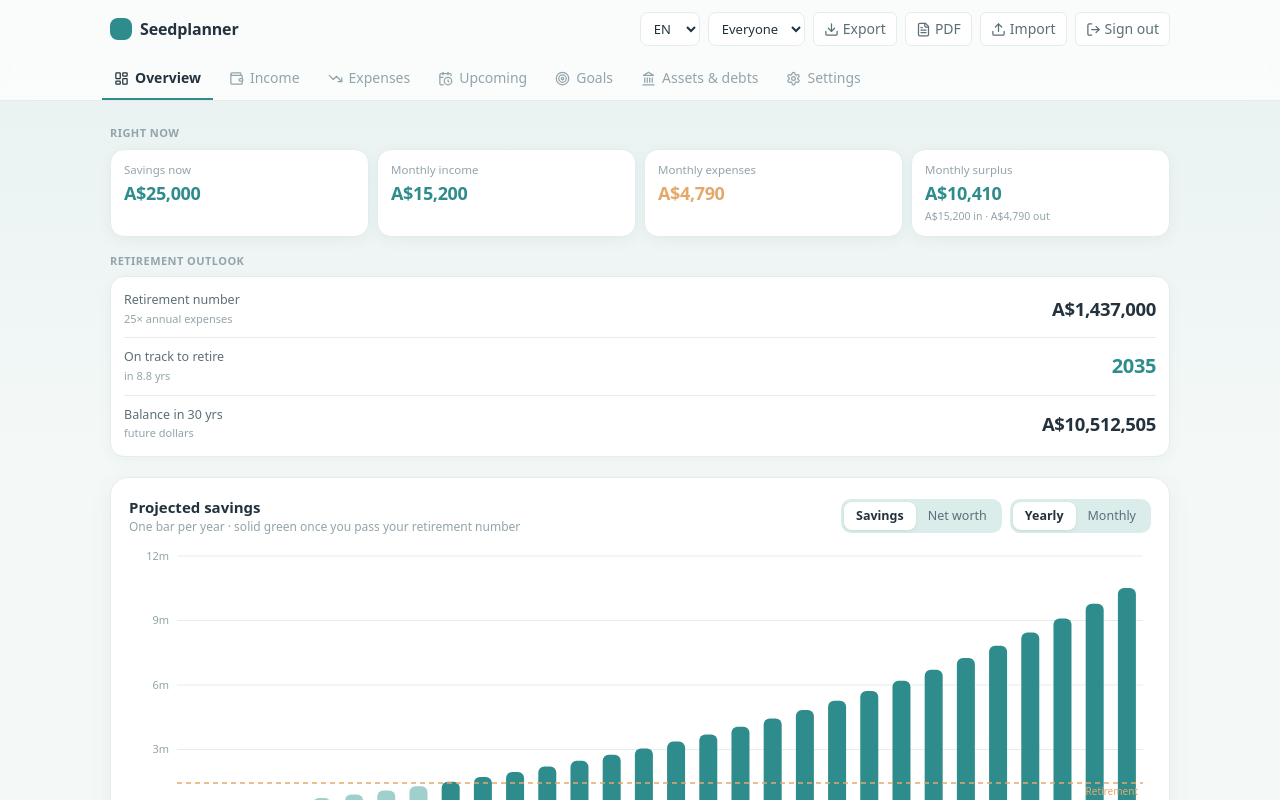
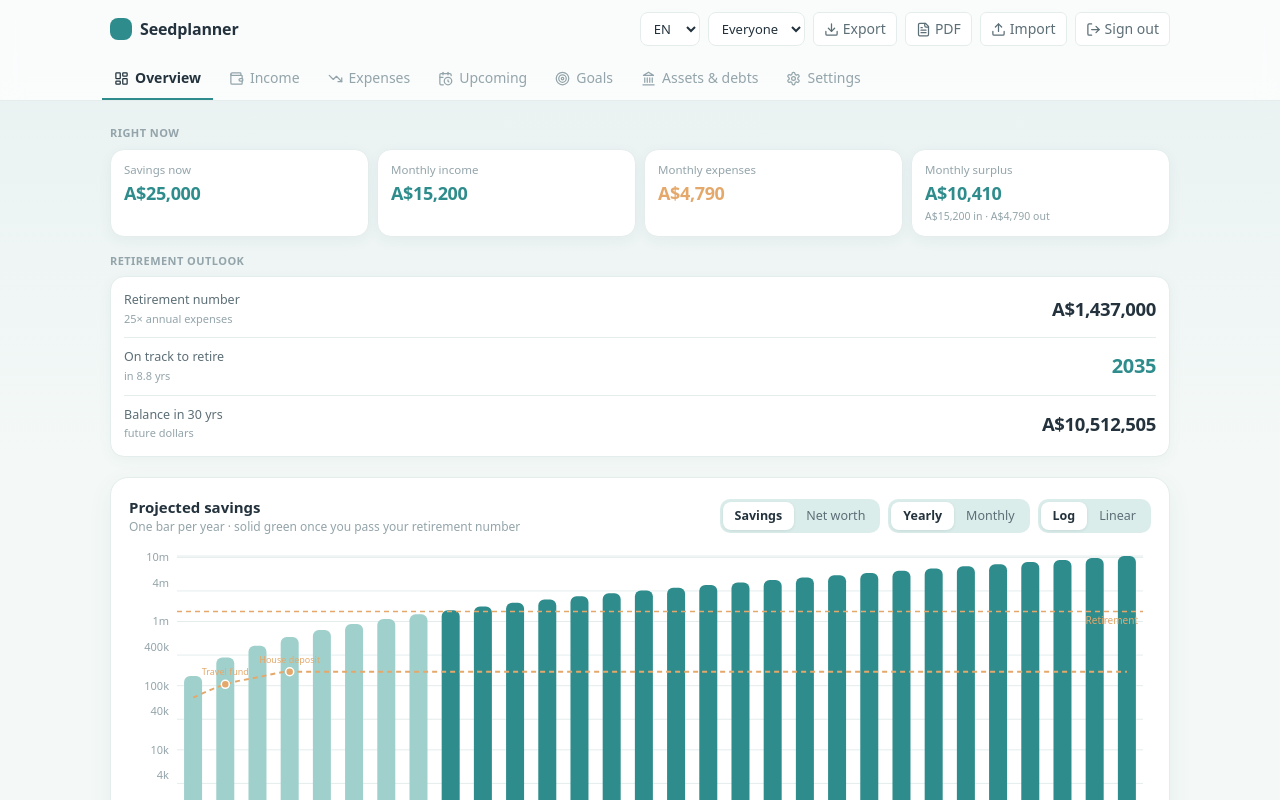
Before and after one commit to FeyaKimBerry/seedplanner, a React (Vite) app: page / in a window 1280 px wide. Both pictures are taken after a click on the button "Sign in with Google". Shown: the top 800 px of the page. Built offline with nearby package versions, Linux system fonts and the light colour scheme.

Commit message:
add log feature and combined goal line togather

```diff
--- a/src/App.jsx
+++ b/src/App.jsx
@@ -1,7 +1,8 @@
 import React, { useState, useEffect, useMemo, useRef, useCallback } from "react";
 import {
   BarChart, Bar, XAxis, YAxis, CartesianGrid, Tooltip,
-  ReferenceLine, ResponsiveContainer, PieChart, Pie, Cell,
+  ReferenceLine, ReferenceDot, ResponsiveContainer, PieChart, Pie, Cell,
+  ComposedChart, Line,
 } from "recharts";
 import {
   Wallet, TrendingDown, CalendarClock, Target, Landmark, Settings as Cog,
@@ -53,6 +54,7 @@ const STR = {
     stat_surplus: "Monthly surplus", stat_retireNum: "Retirement number",
     stat_income: "Monthly income", stat_expense: "Monthly expenses", stat_savingsNow: "Savings now",
     ov_now: "Right now", ov_retire: "Retirement outlook",
+    goalPaceAll: "All goals · pace needed", goalPaceHint: "The dashed curve is the savings pace needed to fund all your goals on time. Stay above it and you're on track.",
     stat_retireOn: "On track to retire", stat_balanceIn: "Balance in {n} yrs",
     inout: "{in} in · {out} out", setManually: "set manually", xAnnual: "{n}× annual expenses",
     inYrs: "in {n} yrs", beyond: "beyond horizon — adjust inputs",
@@ -60,6 +62,7 @@ const STR = {
 
     projSavings: "Projected savings", projNetWorth: "Projected net worth",
     savings: "Savings", netWorth: "Net worth", yearly: "Yearly", monthly: "Monthly",
+    scale_log: "Log", scale_linear: "Linear",
     descMonthly: "Month-by-month balance for the chosen year",
     descYearly: "One bar per year · solid green once you pass your retirement number",
     yearN: "Year {n}", projected: "Projected", whatif: "What-if", retirement: "Retirement",
@@ -149,6 +152,7 @@ const STR = {
     stat_surplus: "เงินเหลือต่อเดือน", stat_retireNum: "เงินเกษียณที่ต้องมี",
     stat_income: "รายได้ต่อเดือน", stat_expense: "รายจ่ายต่อเดือน", stat_savingsNow: "เงินออมตอนนี้",
     ov_now: "ตอนนี้", ov_retire: "แนวโน้มการเกษียณ",
+    goalPaceAll: "ทุกเป้าหมาย · จังหวะที่ต้องการ", goalPaceHint: "เส้นโค้งประคือจังหวะการออมที่ต้องทำเพื่อให้ถึงทุกเป้าหมายตามกำหนด ถ้าอยู่เหนือเส้นแสดงว่าตามแผน",
     stat_retireOn: "คาดว่าจะเกษียณ", stat_balanceIn: "ยอดเงินใน {n} ปี",
     inout: "{in} เข้า · {out} ออก", setManually: "ตั้งเอง", xAnnual: "{n}× ค่าใช้จ่ายต่อปี",
     inYrs: "อีก {n} ปี", beyond: "เกินช่วงที่คำนวณ — ปรับข้อมูล",
@@ -156,6 +160,7 @@ const STR = {
 
     projSavings: "เงินออมที่คาดการณ์", projNetWorth: "มูลค่าสุทธิที่คาดการณ์",
     savings: "เงินออม", netWorth: "มูลค่าสุทธิ", yearly: "รายปี", monthly: "รายเดือน",
+    scale_log: "ลอการิทึม", scale_linear: "เชิงเส้น",
     descMonthly: "ยอดเงินรายเดือนของปีที่เลือก",
     descYearly: "หนึ่งแท่งต่อปี · เป็นสีเขียวเข้มเมื่อถึงเงินเกษียณ",
     yearN: "ปีที่ {n}", projected: "คาดการณ์", whatif: "สมมติ", retirement: "เกษียณ",
@@ -246,6 +251,7 @@ const STR = {
     stat_surplus: "Monatlicher Überschuss", stat_retireNum: "Rentenbetrag",
     stat_income: "Monatliches Einkommen", stat_expense: "Monatliche Ausgaben", stat_savingsNow: "Aktuelle Ersparnisse",
     ov_now: "Aktuell", ov_retire: "Renten-Ausblick",
+    goalPaceAll: "Alle Ziele · nötiges Tempo", goalPaceHint: "Die gestrichelte Kurve ist das Spartempo, um alle Ziele rechtzeitig zu finanzieren. Bleib darüber, dann bist du im Plan.",
     stat_retireOn: "Rente voraussichtlich", stat_balanceIn: "Stand in {n} Jahren",
     inout: "{in} ein · {out} aus", setManually: "manuell gesetzt", xAnnual: "{n}× Jahresausgaben",
     inYrs: "in {n} Jahren", beyond: "außerhalb des Zeitraums – Eingaben anpassen",
@@ -253,6 +259,7 @@ const STR = {
 
     projSavings: "Prognostizierte Ersparnisse", projNetWorth: "Prognostiziertes Nettovermögen",
     savings: "Ersparnisse", netWorth: "Nettovermögen", yearly: "Jährlich", monthly: "Monatlich",
+    scale_log: "Log", scale_linear: "Linear",
     descMonthly: "Monatlicher Kontostand für das gewählte Jahr",
     descYearly: "Ein Balken pro Jahr · grün, sobald du deinen Rentenbetrag erreichst",
     yearN: "Jahr {n}", projected: "Prognose", whatif: "Was-wäre-wenn", retirement: "Rente",
@@ -343,6 +350,7 @@ const STR = {
     stat_surplus: "Excédent mensuel", stat_retireNum: "Montant retraite",
     stat_income: "Revenu mensuel", stat_expense: "Dépenses mensuelles", stat_savingsNow: "Épargne actuelle",
     ov_now: "En ce moment", ov_retire: "Perspective retraite",
+    goalPaceAll: "Tous les objectifs · rythme requis", goalPaceHint: "La courbe pointillée est le rythme d'épargne nécessaire pour financer tous vos objectifs à temps. Restez au-dessus pour être dans les temps.",
     stat_retireOn: "Retraite prévue", stat_balanceIn: "Solde dans {n} ans",
     inout: "{in} entrée · {out} sortie", setManually: "défini manuellement", xAnnual: "{n}× dépenses annuelles",
     inYrs: "dans {n} ans", beyond: "au-delà de la période – ajustez les données",
@@ -350,6 +358,7 @@ const STR = {
 
     projSavings: "Épargne projetée", projNetWorth: "Valeur nette projetée",
     savings: "Épargne", netWorth: "Valeur nette", yearly: "Annuel", monthly: "Mensuel",
+    scale_log: "Log", scale_linear: "Linéaire",
     descMonthly: "Solde mois par mois pour l'année choisie",
     descYearly: "Une barre par an · vert dès que vous dépassez votre montant retraite",
     yearN: "Année {n}", projected: "Projeté", whatif: "Hypothèse", retirement: "Retraite",
@@ -1152,18 +1161,42 @@ function Dashboard({ state, projection, fmt, retireTarget, retireDate, retireMon
 
   const goalLines = filtered.goals;
 
+  // Each goal's "required pace": a straight line from today's balance to the goal
+  // amount by its target date. Compared against the actual projection, it shows
+  // whether you're ahead of or behind schedule for that goal.
+  const startBal = projection.data[0][chartKey];
+  const paceGoals = useMemo(() => {
+    const now = new Date();
+    const projMonths = state.settings.projectionYears * 12;
+    return goalLines
+      .filter((g) => (g.target || 0) > 0 && g.date)
+      .map((g) => ({ id: g.id, label: g.label, target: g.target,
+        months: Math.round((new Date(g.date) - now) / (1000 * 60 * 60 * 24 * 30.44)) }))
+      .filter((g) => g.months > 0 && g.months <= projMonths);
+  }, [goalLines, state.settings.projectionYears]);
+  // Combined pace across ALL goals: today's balance plus each goal's funding
+  // ramped in linearly up to its own deadline. One curve to stay above.
+  const combinedPace = (month) => {
+    if (!paceGoals.length) return {};
+    let v = startBal;
+    paceGoals.forEach((g) => { v += g.target * Math.min(month, g.months) / g.months; });
+    return { goalPaceAll: Math.round(v) };
+  };
+
   // one bar per year (end-of-year balance), easier to scan than a curve
   const yearly = useMemo(() => {
     const out = [];
     for (let y = 1; y <= state.settings.projectionYears; y++) {
       const p = projection.data[Math.min(y * 12, projection.data.length - 1)];
-      out.push({ year: y, value: p[chartKey], whatif: p.whatif });
+      out.push({ year: y, value: p[chartKey], whatif: p.whatif, ...combinedPace(y * 12) });
     }
     return out;
-  }, [projection, chartKey, state.settings.projectionYears]);
+  }, [projection, chartKey, state.settings.projectionYears, paceGoals, startBal]);
 
   // monthly drill-down for a chosen year (12 bars)
   const [grain, setGrain] = useState("yearly"); // yearly | monthly
+  const [scaleMode, setScaleMode] = useState("log"); // log | linear — log keeps small goals readable
+  const logScale = scaleMode === "log";
   const [pickYear, setPickYear] = useState(1);
   const year = Math.min(Math.max(1, pickYear), state.settings.projectionYears);
 
@@ -1175,16 +1208,28 @@ function Dashboard({ state, projection, fmt, retireTarget, retireDate, retireMon
       const p = projection.data[Math.min(m, projection.data.length - 1)];
       const d = new Date();
       d.setMonth(d.getMonth() + m);
-      out.push({ label: d.toLocaleString(undefined, { month: "short" }), value: p[chartKey], whatif: p.whatif });
+      out.push({ label: d.toLocaleString(undefined, { month: "short" }), value: p[chartKey], whatif: p.whatif, ...combinedPace(m) });
     }
     return out;
-  }, [projection, chartKey, year]);
+  }, [projection, chartKey, year, paceGoals, startBal]);
 
   const isMonthly = grain === "monthly";
   const chartData = isMonthly ? monthly : yearly;
   const xKey = isMonthly ? "label" : "year";
   // label sparsity so the axis never crowds on a phone
   const tickEvery = isMonthly ? 1 : Math.ceil(state.settings.projectionYears / 6);
+
+  // a dot on the pace curve at each goal's deadline, labelled with the goal name
+  const paceMarkers = paceGoals.map((g) => {
+    const y = combinedPace(g.months).goalPaceAll;
+    if (isMonthly) {
+      const startM = (year - 1) * 12 + 1;
+      if (g.months < startM || g.months > startM + 11) return null;
+      return { id: g.id, x: monthly[g.months - startM]?.label, y, label: g.label };
+    }
+    const gy = Math.min(Math.max(1, Math.round(g.months / 12)), state.settings.projectionYears);
+    return { id: g.id, x: gy, y, label: g.label };
+  }).filter(Boolean);
 
   return (
     <div className="flex flex-col gap-5">
@@ -1233,6 +1278,7 @@ function Dashboard({ state, projection, fmt, retireTarget, retireDate, retireMon
           <div className="flex flex-wrap items-center gap-2">
             <Segmented options={[["savings", t("savings")], ["networth", t("netWorth")]]} value={metric} onChange={setMetric} />
             <Segmented options={[["yearly", t("yearly")], ["monthly", t("monthly")]]} value={grain} onChange={setGrain} />
+            <Segmented options={[["log", t("scale_log")], ["linear", t("scale_linear")]]} value={scaleMode} onChange={setScaleMode} />
           </div>
         </div>
 
@@ -1249,14 +1295,18 @@ function Dashboard({ state, projection, fmt, retireTarget, retireDate, retireMon
 
         <div style={{ width: "100%", height: 300 }}>
           <ResponsiveContainer>
-            <BarChart data={chartData} margin={{ top: 8, right: 8, bottom: 4, left: 4 }} barCategoryGap={whatIf.active ? "12%" : "22%"}>
+            <ComposedChart data={chartData} margin={{ top: 8, right: 8, bottom: 4, left: 4 }} barCategoryGap={whatIf.active ? "12%" : "22%"}>
               <CartesianGrid stroke={C.line} vertical={false} />
               <XAxis dataKey={xKey} stroke={C.faint} fontSize={11} tickLine={false} axisLine={false}
                 interval={tickEvery - 1} tickFormatter={(v) => (isMonthly ? v : `${v}y`)} />
-              <YAxis tickFormatter={(v) => abbr(v)} stroke={C.faint} fontSize={11} tickLine={false} axisLine={false} width={44} />
+              <YAxis tickFormatter={(v) => abbr(v)} stroke={C.faint} fontSize={11} tickLine={false} axisLine={false} width={44}
+                scale={logScale ? "log" : "auto"} domain={logScale ? [1000, "auto"] : [0, "auto"]} allowDataOverflow={logScale} />
               <Tooltip
                 cursor={{ fill: C.greenSoft, fillOpacity: 0.5 }}
-                formatter={(v, n) => [fmt.format(v), n === "whatif" ? t("whatif") : t("projected")]}
+                formatter={(v, n) => {
+                  if (n === "goalPaceAll") return [fmt.format(v), t("goalPaceAll")];
+                  return [fmt.format(v), n === "whatif" ? t("whatif") : t("projected")];
+                }}
                 labelFormatter={(v) => (isMonthly ? t("monthYear", { m: v, n: year }) : t("yearN", { n: v }))}
                 contentStyle={{ borderRadius: 10, border: `1px solid ${C.line}`, fontSize: 12, ...num }} />
 
@@ -1269,15 +1319,31 @@ function Dashboard({ state, projection, fmt, retireTarget, retireDate, retireMon
                 <Bar dataKey="whatif" radius={[6, 6, 0, 0]} maxBarSize={38} fill={C.clay} fillOpacity={0.85} />
               )}
 
+              {/* one smooth curve: the pace needed to fund all goals on time */}
+              {paceGoals.length > 0 && (
+                <Line type="monotone" dataKey="goalPaceAll"
+                  stroke={C.clay} strokeWidth={2} strokeDasharray="5 4"
+                  dot={false} connectNulls isAnimationActive={false} />
+              )}
+              {/* mark each goal where it lands on the pace curve */}
+              {paceMarkers.map((m) => (
+                <ReferenceDot key={m.id} x={m.x} y={m.y} r={4} fill={C.clay} stroke="#fff" strokeWidth={1.5}
+                  label={{ value: m.label, position: "top", fontSize: 9, fill: C.clay }} />
+              ))}
+
               <ReferenceLine y={retireTarget} stroke={C.clay} strokeDasharray="5 4" strokeWidth={1.5}
                 label={{ value: t("retirement"), position: "insideTopRight", fontSize: 10, fill: C.clay }} />
-              {goalLines.map((g) => (
-                <ReferenceLine key={g.id} y={g.target} stroke={C.conservative} strokeOpacity={0.7} strokeDasharray="2 4"
-                  label={{ value: g.label, position: "insideTopLeft", fontSize: 9, fill: C.sub }} />
-              ))}
-            </BarChart>
+            </ComposedChart>
           </ResponsiveContainer>
         </div>
+
+        {/* goal pace legend — explains the dashed trajectory curve */}
+        {paceGoals.length > 0 && (
+          <div className="mt-2 flex items-center gap-1.5">
+            <span style={{ width: 16, borderTop: `2px dashed ${C.clay}` }} />
+            <p style={{ fontSize: 11, color: C.faint }}>{t("goalPaceHint")}</p>
+          </div>
+        )}
 
         {/* milestone strip */}
         <div className="mt-3 grid gap-2" style={{ gridTemplateColumns: `repeat(${milestones.length}, 1fr)` }}>
```
